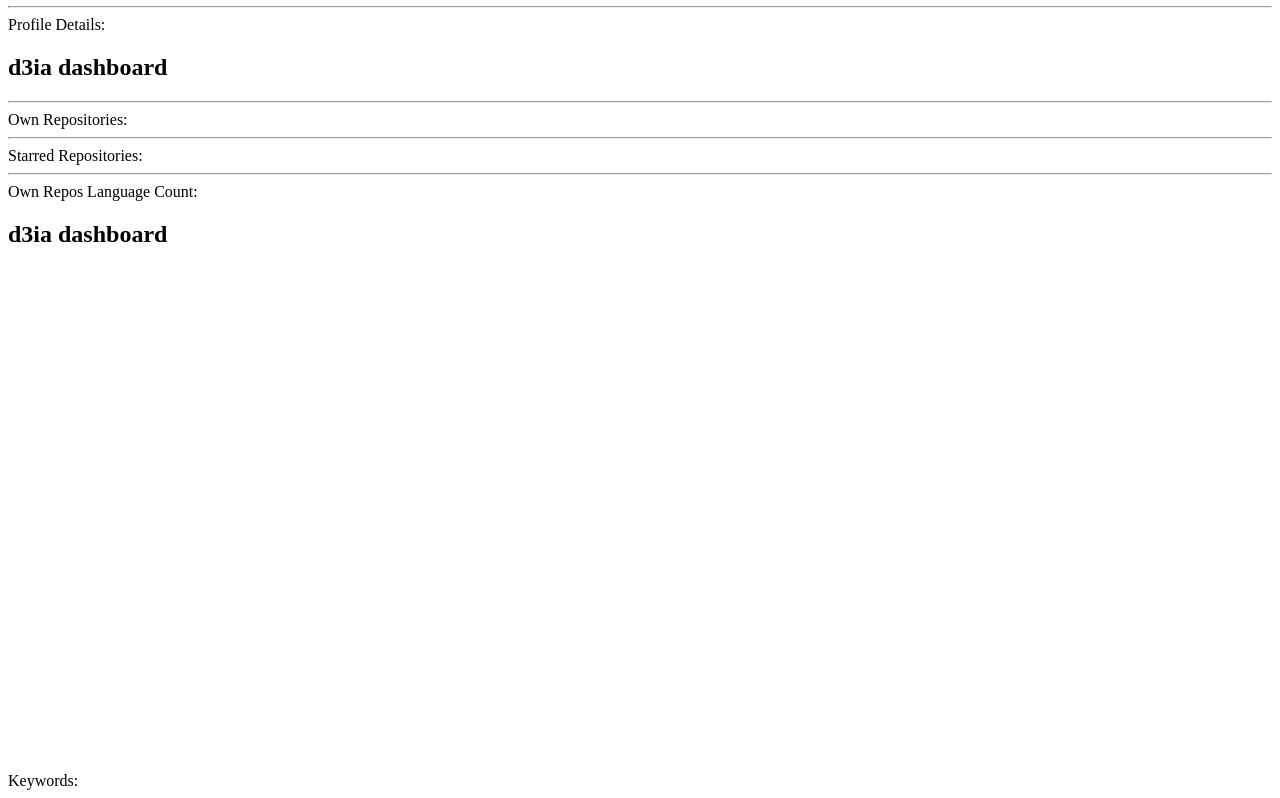
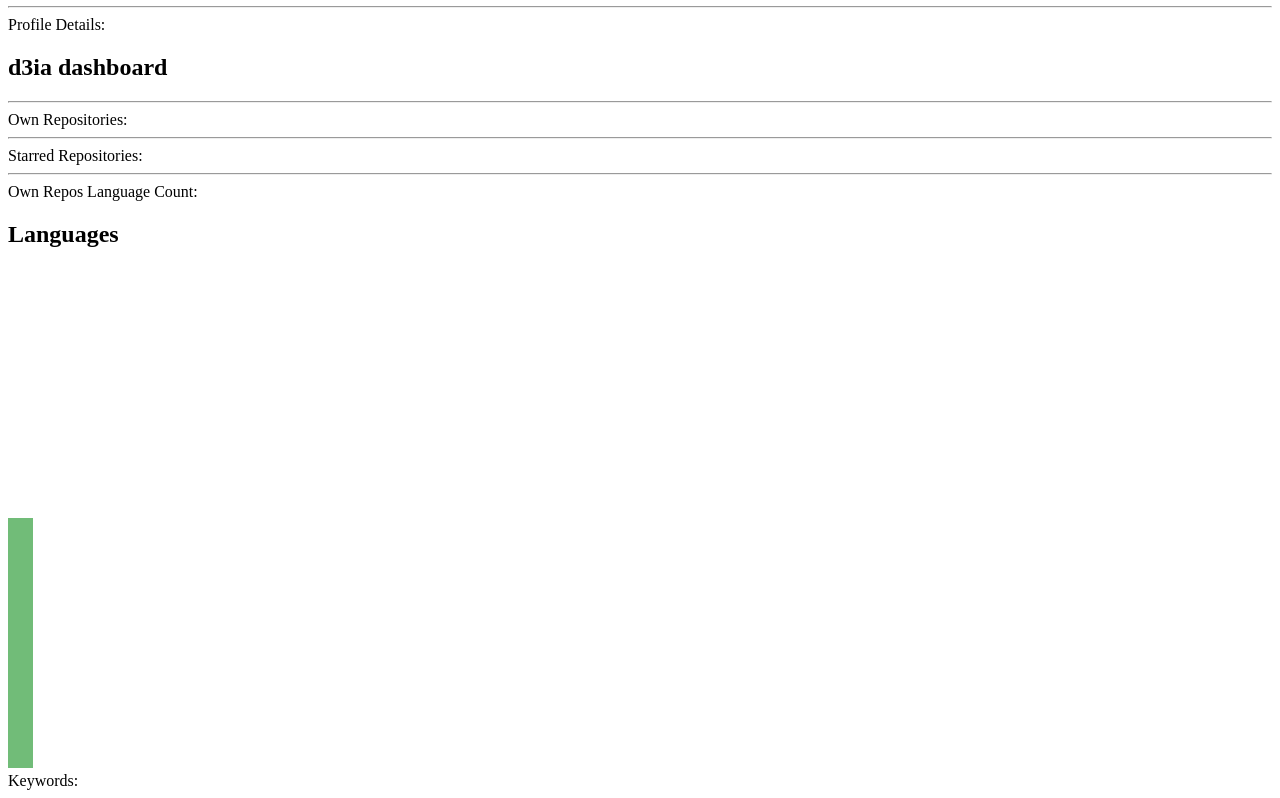
Before and after one commit to amy-pierce/Github-Access, a React (Create React App) app in the folder githubAccess/: page / in a window 1280 px wide. Shown: the part 210-1008 px from the top of the page. Built offline with nearby package versions, Linux system fonts and the light colour scheme.

Commit message:
Add files via upload

```diff
--- a/githubAccess/src/components/LanguageList.jsx
+++ b/githubAccess/src/components/LanguageList.jsx
@@ -1,28 +1,30 @@
 import React from 'react';
 import BarChart from './BarChart';
 let x = ''
-let langs=[]
+let langs = []
 const LanguageList = (props) => {
     if (props.langslist) {
         {
-      var totalcount =  Object.entries(props.langslist).map(([key,eachitem]) =>
-        (eachitem.count)).reduce((pv, cv) => pv+cv, 0 ) }
+            var totalcount = Object.entries(props.langslist).map(([key, eachitem]) =>
+                (eachitem.count)).reduce((pv, cv) => pv + cv, 0)
+        }
         return (
             <div>
                 <div>
                     {
-            Object.entries(props.langslist).map(([key,eachitem]) =>
-              <div><div key={key}>
-                {eachitem.lang} - {Math.round(100*eachitem.count / totalcount)}%
+                        Object.entries(props.langslist).map(([key, eachitem]) =>
+                            <div>
+                                <div key={key}>
+                                    {eachitem.lang} - {Math.round(100 * eachitem.count / totalcount)}%
               </div>
-                    <div>{console.log(x = x + eachitem.count)}</div></div>)}
+                                <div>{console.log(x = x + eachitem.count + ',')}</div></div>)}
                 </div>
                 {console.log(x)}
                 <div className='App-header'>
-                  <h2>d3ia dashboard</h2>
+                    <h2>Languages</h2>
                 </div>
                 <div>
-                  <BarChart data={x.split('')} size={[500, 500]} />
+                    <BarChart data={x.split(',')} size={[500, 500]} />
                     {x = ''}
 
                 </div>
```
Lines whose indentation alone changed are shown as unchanged.
